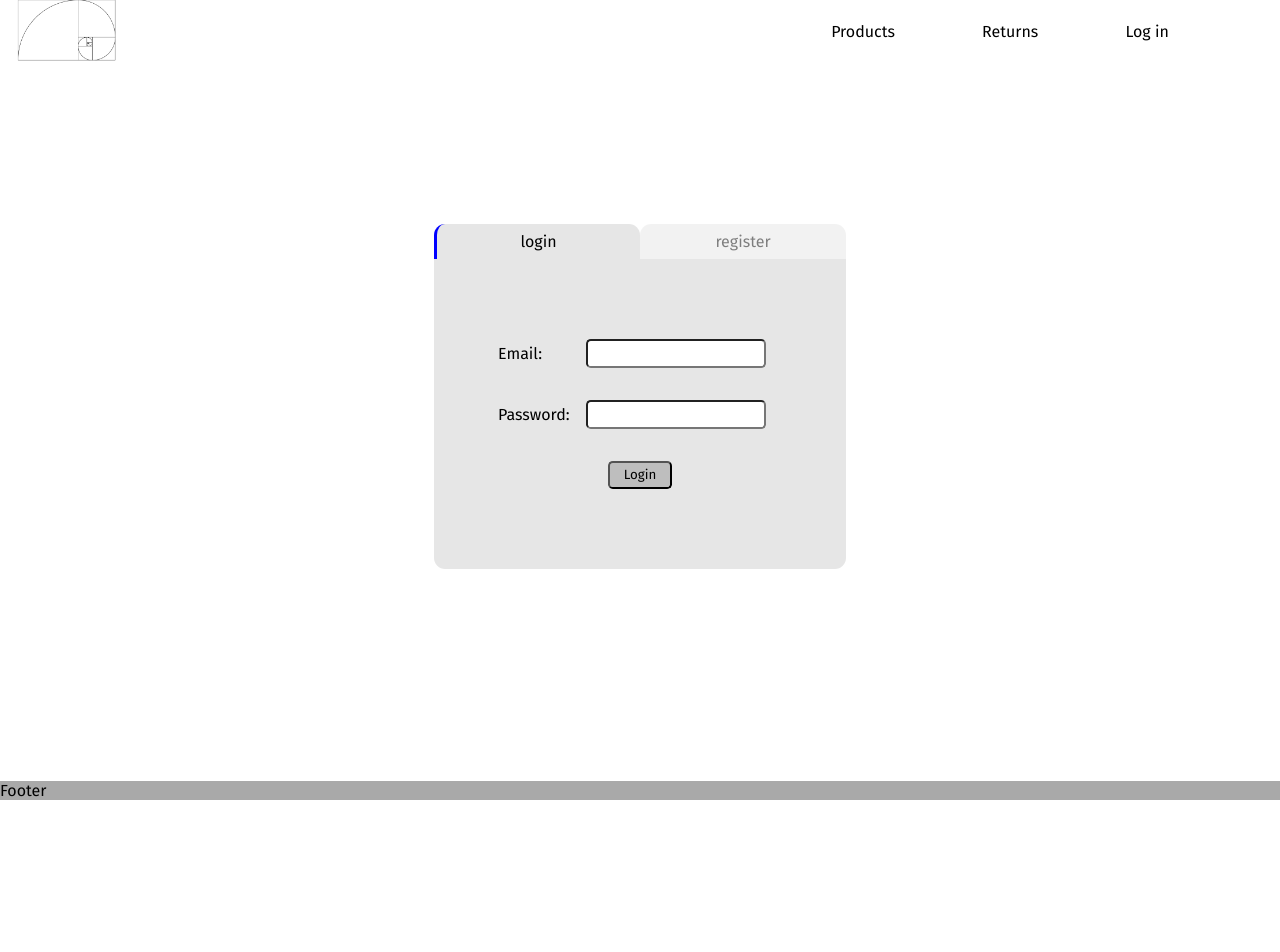
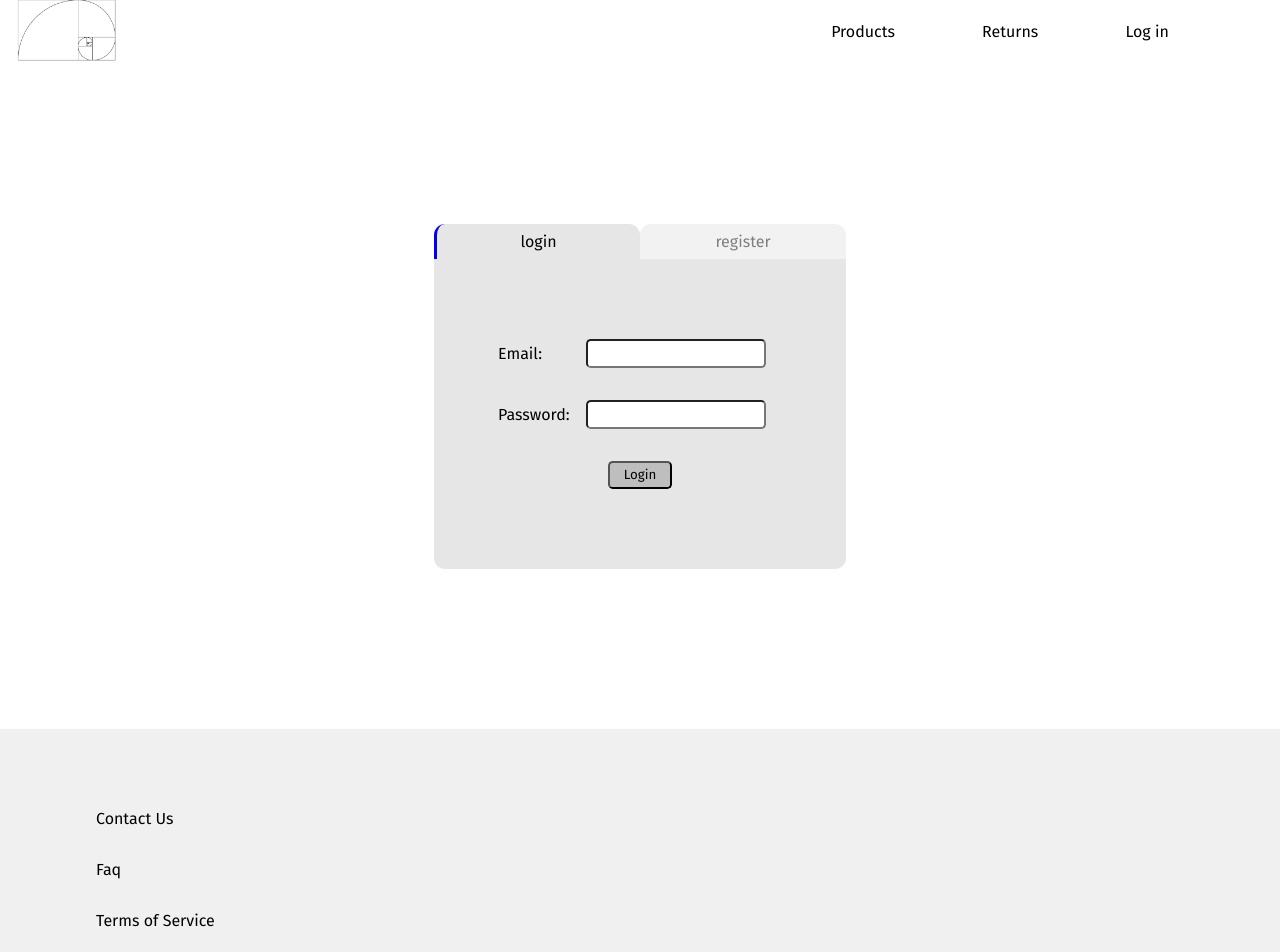
Before and after one commit to mikegv/e-commerce-project, a React (Create React App) app: page /login in a window 1280 px wide. Shown: the top 952 px of the page. Before the commit the page ends 800 px from the top, so only its background shows below. Built offline with nearby package versions, Linux system fonts and the light colour scheme.

Commit message:
add content to footer, change margin on login and return forms

```diff
--- a/src/components/Login/login.module.css
+++ b/src/components/Login/login.module.css
@@ -1,5 +1,5 @@
 .loginContainer{
-    margin-top: 10rem;
+    margin: 10rem 0rem;
     display: flex;
     flex-direction: column;
     align-items: center;
--- a/src/components/footer/Footer.tsx
+++ b/src/components/footer/Footer.tsx
@@ -1,11 +1,20 @@
-import { StyledFooter } from '../styledComponents/styledComponents';
+import { Link } from "react-router-dom";
+import { StyledFooter } from "../styledComponents/styledComponents";
 
 const Footer = () => {
-    return (
-        <StyledFooter>
-            Footer
-        </StyledFooter>
-    );
+  return (
+    <StyledFooter>
+      <div>
+        <p>Contact Us</p>
+        <p>Faq</p>
+        <p>Terms of Service</p>
+        <p><Link to='/login'>Sign In/Register</Link></p>
+      </div>
+      <div className="copyright">
+        <p>&copy; Cacti Cacti Cacti 2022</p>
+    </div>
+    </StyledFooter>
+  );
 };
 
 export default Footer;
--- a/src/components/returns/returns.module.css
+++ b/src/components/returns/returns.module.css
@@ -3,7 +3,7 @@
     flex-direction: column;
     align-items: center;
     flex-grow: 1;
-    padding-top: 10rem;
+    margin: 10rem 0rem 15rem 0rem;
 }
 .returns form{
     display: flex;
--- a/src/components/styledComponents/styledComponents.ts
+++ b/src/components/styledComponents/styledComponents.ts
@@ -60,7 +60,7 @@ interface styledCardProps {
   image?: string,
 }
 export const StyledCard = styled.div<styledCardProps>`
-  box-shadow: 4px 5px 11px rgb(200, 200, 200);
+  box-shadow: 4px 5px 11px rgb(240, 240, 240);
   border-radius: 5px;
   display: flex;
   flex-direction: column;
@@ -137,7 +137,7 @@ export const StyledReceiptCard = styled(StyledCard)`
 export const StyledReceipt = styled.div`
 text-align: center;
 padding: 1rem;
-box-shadow: 4px 5px 11px rgb(200, 200, 200);
+box-shadow: 4px 5px 11px rgb(240, 240, 240);
 margin: 4rem;
   a{
     text-decoration:none;
@@ -154,8 +154,20 @@ export const StyledItemButton = styled.button`
 `
 
 export const StyledFooter = styled.div`
-  position: relative;
-  bottom: 10;
-  background-color: darkgray;
+  background-color: rgb(240,240,240);
   width: 100%;
+  padding: 3rem 6rem;
+  display: flex;
+  justify-content: space-between;
+  p{
+    margin-top:2rem;
+    cursor: pointer;
+  }
+  .copyright{
+    align-self: flex-end;
+  }
+  a{
+    text-decoration: none;
+    color: black;
+  }
 `
```
